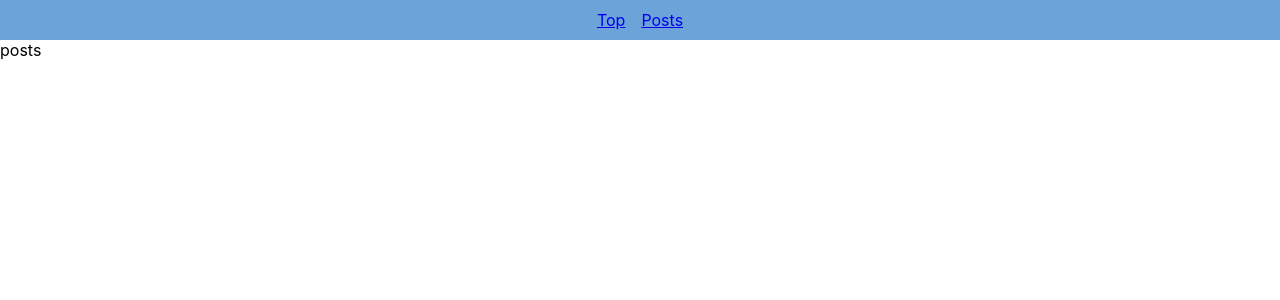
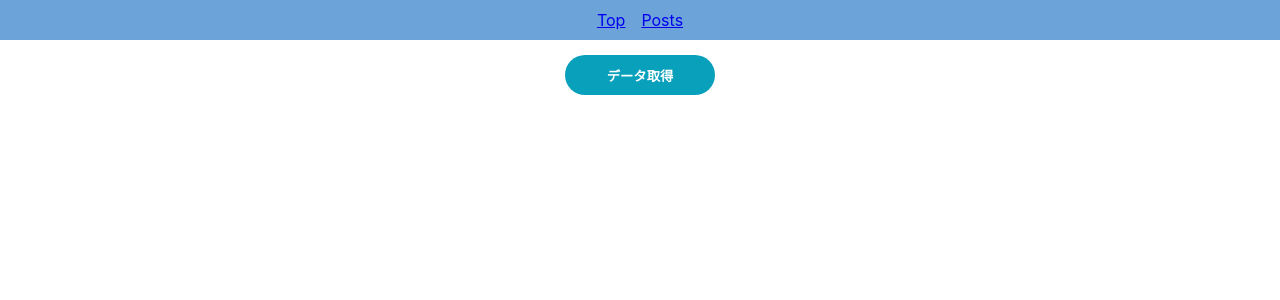
Before and after one commit to sannaga3/Recharts_practice, a React (Create React App) app: page /posts in a window 1280 px wide. Shown: the top 300 px of the page. Built offline with nearby package versions, Linux system fonts and the light colour scheme.

Commit message:
Postsページにてaxiosでpostsデータを取得して表示

```diff
--- /dev/null
+++ b/src/components/atoms/button/BaseButton.jsx
@@ -0,0 +1,16 @@
+import styled from "styled-components"
+
+export const BaseButton = styled.button`
+  width: 100px;
+  height: 40px;
+  color: #fff;
+  font-weight: bold;
+  padding: 6px 24px;
+  border: none;
+  border-radius: 20px;
+  outline: none;
+  &:hover {
+    cursor: pointer;
+    opacity: 0.6;
+  }
+`
--- /dev/null
+++ b/src/components/atoms/button/PrimaryButton.jsx
@@ -0,0 +1,15 @@
+import styled from 'styled-components';
+import { BaseButton} from './BaseButton.jsx';
+
+export const PrimaryButton = (props) => {
+  const { children, onClick } = props;
+
+  return (
+    <PButton onClick={ onClick }>{ children }</PButton>
+  );
+}
+
+const PButton = styled(BaseButton)`
+  width: 150px;
+  background-color: #08a0bb;
+`
--- /dev/null
+++ b/src/components/atoms/card/Card.jsx
@@ -0,0 +1,40 @@
+import styled from 'styled-components'
+
+export const Card = (props) => {
+  const { userId, id, title, body } = props;
+
+  return (
+    <SCard>
+      <SDl>
+        <dt>userID</dt>
+        <dd>{ userId }</dd>
+        <dt>ID</dt>
+        <dd>{ id }</dd>
+        <dt>title</dt>
+        <dd>{ title }</dd>
+        <dt>body</dt>
+        <dd>{ body }</dd>
+      </SDl>
+    </SCard>
+  )
+}
+
+const SCard = styled.div`
+  background-color: #fff;
+  min-width: 350px;
+  box-shadow:  #ddd 0px 0px 4px 2px;
+  border-radius: 10px;
+  padding: 20px;
+`
+const SDl = styled.dl`
+  text-align: left;
+  margin-bottom: 0px;
+  dt {
+    float: left;
+  }
+  dd {
+    padding-left: 32px;
+    padding-bottom: 8px;
+    overflow-wrap: break-word;
+  }
+`
--- a/src/components/pages/Posts.jsx
+++ b/src/components/pages/Posts.jsx
@@ -1,10 +1,41 @@
-import { memo } from 'react'
+import { memo, useState } from 'react'
+import axios from 'axios'
+import styled from 'styled-components'
+import { Card } from '../atoms/card/Card'
+import { PrimaryButton } from '../atoms/button/PrimaryButton'
 
 export const Posts = memo(() => {
+  const [posts, setPosts] = useState([]);
 
+  const onClickFetchData = () => {
+    axios.get('https://jsonplaceholder.typicode.com/posts')
+      .then((res) => {
+        console.log(res.data);
+        setPosts(res.data);
+      })
+      .catch((error) => {
+        alert(error)
+      })
+  }
   return (
     <>
-      <div>posts</div>
+      <SRow>
+        <PrimaryButton onClick={ onClickFetchData }>データ取得</PrimaryButton>
+      </SRow>
+      <div>
+        { posts.map((post) => (
+          <Card key={ post.id} userId={ post.userId } id={ post.id } title={ post.title } body={ post.body } />
+        ))}
+      </div>
     </>
   );
 })
+
+const SRow = styled.div`
+  color: #504c4c;
+  display: flex;
+  flex-direction: Row;
+  justify-content: center;
+  align-items: center;
+  margin: 15px 0;
+`
```
